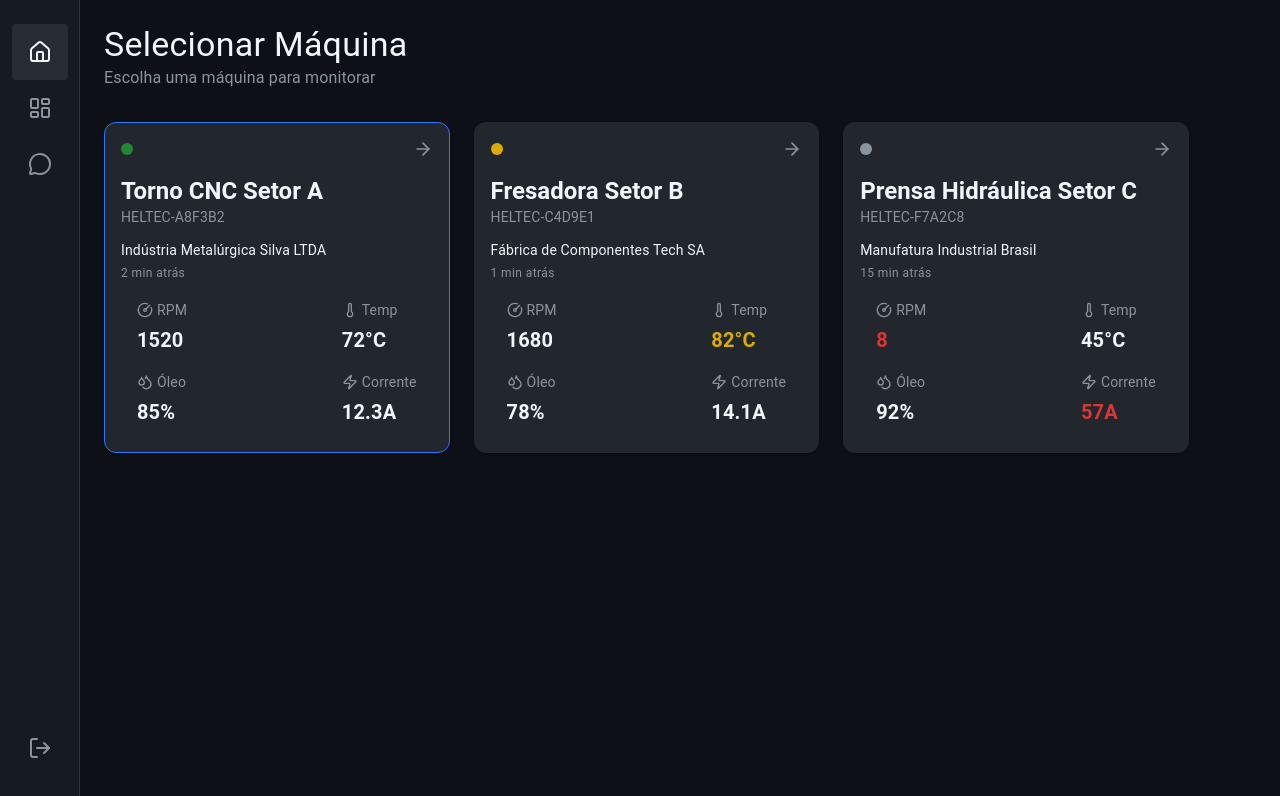
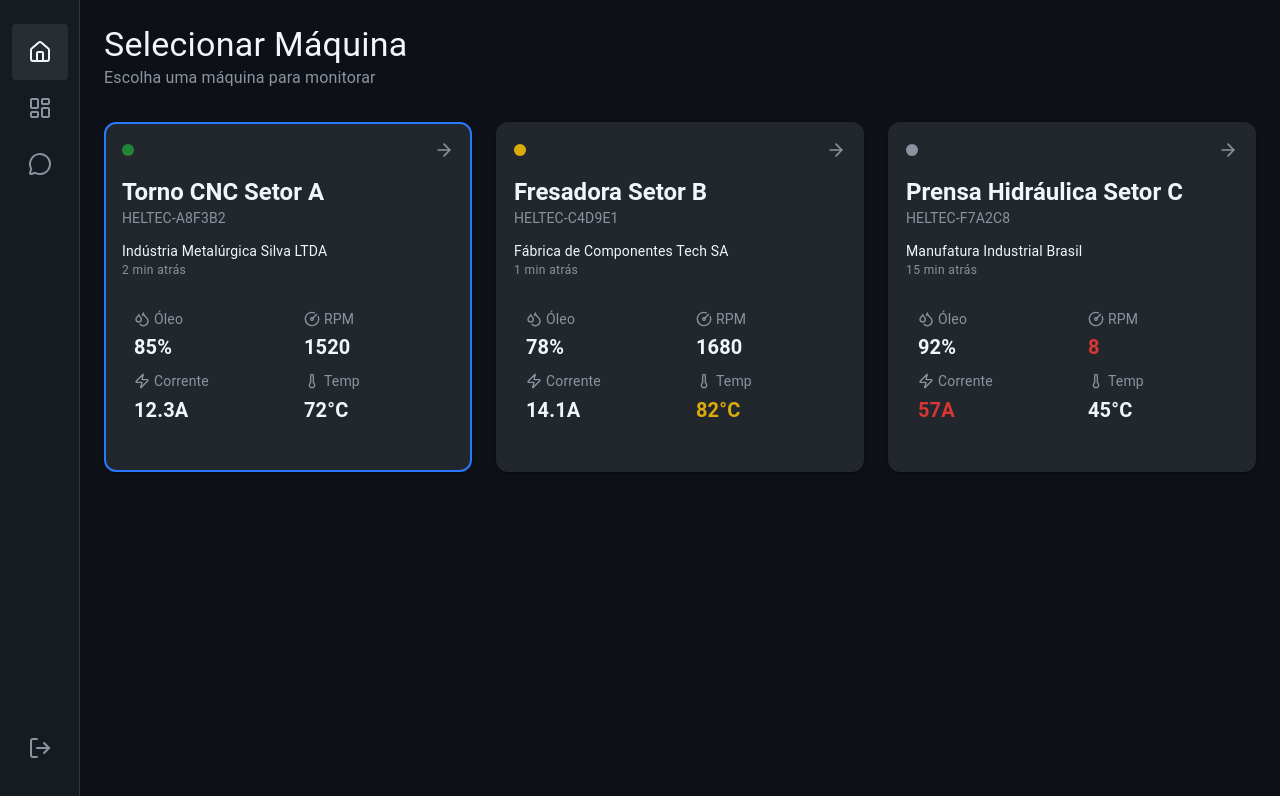
Before and after one commit to SENAISP-Unid601-Projetos/IoTurn, a React (Vite) app in the folder IoturnPage/: page / in a window 1280 px wide. Shown: the top 796 px of the page. Built offline with nearby package versions, Linux system fonts and the light colour scheme; data requests are answered from the project's data file.

Commit message:
Responsibilidade Cards

```diff
--- a/IoturnPage/src/components/MachineCard.jsx
+++ b/IoturnPage/src/components/MachineCard.jsx
@@ -15,20 +15,81 @@ const iconMap = {
   Corrente: Zap,
 };
 
-// --- COMPONENTE AUXILIAR PARA CADA ITEM DE MÉTRICA ---
-// Isso ajuda a não repetir o código
-const MetricItem = ({ metric, theme }) => {
-  // Se a métrica não for encontrada, não renderiza nada
-  if (!metric) return null;
+const MachineCard = ({ machine, isSelected, onClick }) => {
+  const theme = useTheme();
 
+  const leftMetrics = machine.metrics?.filter(m => ['Óleo', 'Corrente'].includes(m.name)) || [];
+  const rightMetrics = machine.metrics?.filter(m => ['RPM', 'Temp'].includes(m.name)) || [];
+
+  return (
+    <Card
+      onClick={() => onClick(machine.id)}
+      sx={{
+        flexGrow: 1,
+        minHeight: { xs: 220, sm: 250, md: 280 },
+        display: 'flex',
+        flexDirection: 'column',
+        justifyContent: 'space-between',
+        backgroundColor: 'background.paper',
+        borderRadius: 3,
+        color: 'text.primary',
+        cursor: 'pointer',
+        border: `2px solid ${isSelected ? theme.palette.primary.main : 'transparent'}`,
+        transition: 'border-color 0.2s ease-in-out',
+        '&:hover': {
+          borderColor: isSelected ? theme.palette.primary.main : theme.palette.action.hover,
+        },
+      }}
+    >
+      <CardContent sx={{ flexGrow: 1, display: 'flex', flexDirection: 'column' }}>
+        {/* Topo */}
+        <Box sx={{ display: 'flex', justifyContent: 'space-between', alignItems: 'center', mb: 2 }}>
+          <Box
+            sx={{
+              width: 12,
+              height: 12,
+              borderRadius: '50%',
+              backgroundColor: statusColors[machine.status] || 'grey.500',
+            }}
+          />
+          <ArrowRight color={theme.palette.text.secondary} size={20} />
+        </Box>
+
+        <Typography variant="h5" component="div" sx={{ fontWeight: 'bold' }}>
+          {machine.name} {machine.sector}
+        </Typography>
+        <Typography sx={{ mb: 1.5, color: 'text.secondary', fontSize: '0.875rem' }}>
+          {machine.machineId}
+        </Typography>
+        <Typography variant="body2">{machine.company}</Typography>
+        <Typography variant="caption" sx={{ color: 'text.secondary', flexGrow: 1 }}>
+          {machine.lastUpdate}
+        </Typography>
+
+        {/* Métricas — divididas em 2 colunas */}
+        <Box
+          sx={{
+            display: 'flex',
+            justifyContent: 'space-around',
+            mt: 2,
+            borderRadius: 1,
+            p: 1.5,
+          }}
+        >
+          {/* Coluna Esquerda */}
+          <Box sx={{ flex: 1, pr: 2 }}>
+            {leftMetrics.map((metric) => {
               const IconComponent = iconMap[metric.name];
               let metricColor = theme.palette.text.primary;
               if (metric.status === 'warning') metricColor = theme.palette.warning.main;
               if (metric.status === 'danger') metricColor = theme.palette.error.main;
 
               return (
-    <Box>
-      <Typography variant="body2" sx={{ color: 'text.secondary', display: 'flex', alignItems: 'center', mb: 0.5 }}>
+                <Box key={metric.name} sx={{ mb: 1 }}>
+                  <Typography
+                    variant="body2"
+                    sx={{ color: 'text.secondary', display: 'flex', alignItems: 'center', mb: 0.3 }}
+                  >
                     <IconComponent
                       color={theme.palette.text.secondary}
                       size={16}
@@ -37,69 +98,44 @@ const MetricItem = ({ metric, theme }) => {
                     {metric.name}
                   </Typography>
                   <Typography variant="h6" sx={{ color: metricColor, fontWeight: 'bold' }}>
-        {metric.value}{metric.unit}
+                    {metric.value}
+                    {metric.unit}
                   </Typography>
                 </Box>
               );
-};
+            })}
+          </Box>
 
-
-const MachineCard = ({ machine }) => {
-  const theme = useTheme();
-
-  // Para garantir que pegamos a métrica certa, usamos .find()
-  // Isso torna o código mais robusto, não dependendo da ordem do array
-  const rpmMetric = machine.metrics.find(m => m.name === 'RPM');
-  const tempMetric = machine.metrics.find(m => m.name === 'Temp');
-  const oleoMetric = machine.metrics.find(m => m.name === 'Óleo');
-  const correnteMetric = machine.metrics.find(m => m.name === 'Corrente');
+          {/* Coluna Direita */}
+          <Box sx={{ flex: 1, pl: 2 }}>
+            {rightMetrics.map((metric) => {
+              const IconComponent = iconMap[metric.name];
+              let metricColor = theme.palette.text.primary;
+              if (metric.status === 'warning') metricColor = theme.palette.warning.main;
+              if (metric.status === 'danger') metricColor = theme.palette.error.main;
 
               return (
-    <Card sx={{
-      //Rever reponsibilidade
-      width: "30%",
-      backgroundColor: 'background.paper',
-      borderRadius: 3,
-      color: 'text.primary',
-      border: `1px solid ${machine.status === 'online' ? theme.palette.primary.main : 'transparent'}`,
-      cursor: 'pointer',
-      '&:hover': {
-        borderColor: theme.palette.primary.dark,
-      },
-    }}>
-      <CardContent>
-        {/* Parte superior do card (continua igual) */}
-        <Box sx={{ display: 'flex', justifyContent: 'space-between', alignItems: 'center', mb: 2 }}>
-          <Box sx={{ width: 12, height: 12, borderRadius: '50%', backgroundColor: statusColors[machine.status] || 'grey.500' }} />
-          <ArrowRight color={theme.palette.text.secondary} size={20} />
+                <Box key={metric.name} sx={{ mb: 1 }}>
+                  <Typography
+                    variant="body2"
+                    sx={{ color: 'text.secondary', display: 'flex', alignItems: 'center', mb: 0.3 }}
+                  >
+                    <IconComponent
+                      color={theme.palette.text.secondary}
+                      size={16}
+                      style={{ marginRight: theme.spacing(0.5) }}
+                    />
+                    {metric.name}
+                  </Typography>
+                  <Typography variant="h6" sx={{ color: metricColor, fontWeight: 'bold' }}>
+                    {metric.value}
+                    {metric.unit}
+                  </Typography>
                 </Box>
-        <Typography variant="h5" component="div" sx={{ fontWeight: 'bold' }}>
-          {machine.name} {machine.sector}
-        </Typography>
-        <Typography sx={{ mb: 1.5, color: 'text.secondary', fontSize: '0.875rem' }}>
-          {machine.machineId}
-        </Typography>
-        <Typography variant="body2">{machine.company}</Typography>
-        <Typography variant="caption" sx={{ color: 'text.secondary' }}>{machine.lastUpdate}</Typography>
-
-        {/* --- NOVA ESTRUTURA DA GRADE DE MÉTRICAS --- */}
-        <Grid container spacing={2} sx={{ mt: 2 ,justifyContent: "space-between", marginInline: "1rem"}}>
-          {/* Coluna da Esquerda */}
-          <Grid item xs={6}>
-            <Box sx={{ display: 'flex', flexDirection: 'column', gap: 2 }}>
-              <MetricItem metric={rpmMetric} theme={theme} />
-              <MetricItem metric={oleoMetric} theme={theme} />
+              );
+            })}
           </Box>
-          </Grid>
-
-          {/* Coluna da Direita */}
-          <Grid item xs={6}>
-            <Box sx={{ display: 'flex', flexDirection: 'column', gap: 2 ,}}>
-              <MetricItem metric={tempMetric} theme={theme} />
-              <MetricItem metric={correnteMetric} theme={theme} />
         </Box>
-          </Grid>
-        </Grid>
       </CardContent>
     </Card>
   );
--- a/IoturnPage/src/pages/Dashbord/DashboardSelector.jsx
+++ b/IoturnPage/src/pages/Dashbord/DashboardSelector.jsx
@@ -6,6 +6,7 @@ import MachineCard from '../../components/MachineCard';
 import CircularProgress from '@mui/material/CircularProgress';
 import Alert from '@mui/material/Alert';
 import { fetchAllMachineData } from '../../services/machineService';
+import Grid from '@mui/material/Grid';
 
 const DashboardSelectionPage = () => {
   const [machines, setMachines] = useState([]);
@@ -19,7 +20,7 @@ const DashboardSelectionPage = () => {
         const data = await fetchAllMachineData();
         setMachines(data);
         if (data.length > 0) {
-          setSelectedMachineId(data[0].id); // Seleciona o primeiro card por padrão
+          setSelectedMachineId(data[0].id);
         }
       } catch (e) {
         setError(e.message);
@@ -36,22 +37,44 @@ const DashboardSelectionPage = () => {
 
   const renderContent = () => {
     if (loading) {
-      return <Box sx={{ display: 'flex', justifyContent: 'center', p: 4 }}><CircularProgress /></Box>;
+      return (
+        <Box sx={{ display: 'flex', justifyContent: 'center', p: 4 }}>
+          <CircularProgress />
+        </Box>
+      );
     }
+
     if (error) {
       return <Alert severity="error">Falha ao carregar os dados: {error}</Alert>;
     }
+
     return (
-      <Box sx={{ display: 'flex', gap: 3, flexWrap: 'wrap' }}>
+      <Box
+  sx={{
+    display: 'flex',
+    flexWrap: 'wrap',
+    gap: 3,
+    justifyContent: 'space-between',
+  }}
+>
   {machines.map((machine) => (
+    <Box
+      key={machine.id}
+      sx={{
+        flex: '1 1 30%', // 3 por linha em telas grandes
+        minWidth: 300,
+        display: 'flex',
+      }}
+    >
       <MachineCard
-            key={machine.id}
         machine={machine}
         isSelected={machine.id === selectedMachineId}
         onClick={handleCardClick}
       />
+    </Box>
   ))}
 </Box>
+
     );
   };
 
```
Lines whose indentation alone changed are shown as unchanged.
